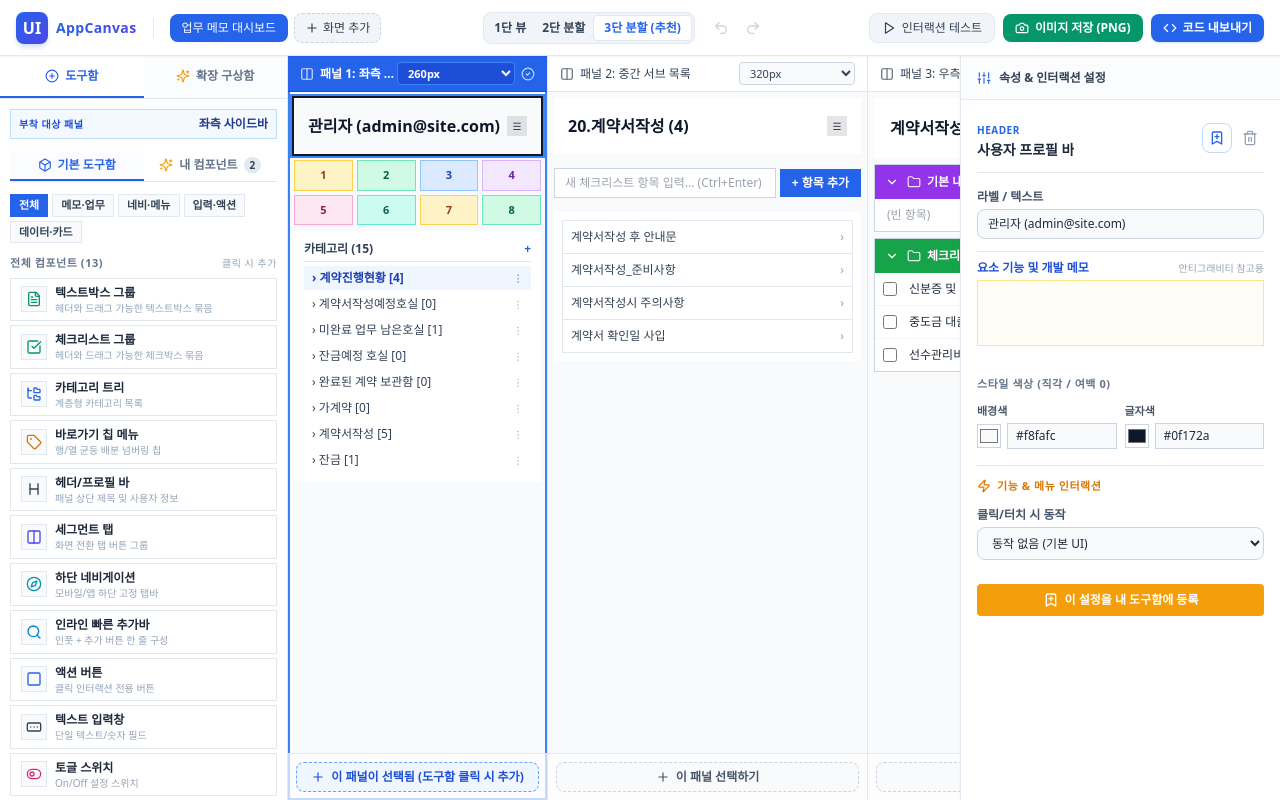
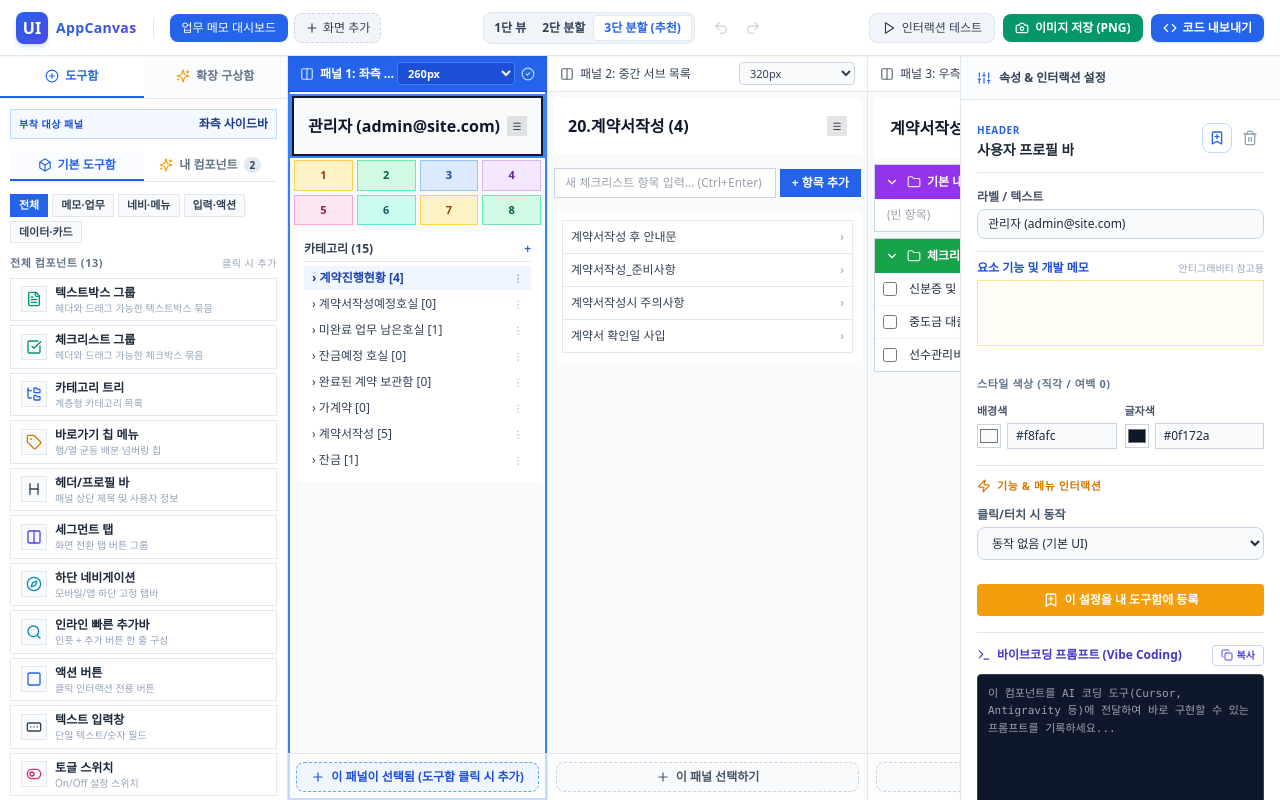
Before and after one commit to smartyoni/front_end_maker, a React (Vite) app: page / in a window 1280 px wide. Built offline with nearby package versions, Linux system fonts and the light colour scheme; a web font is replaced by a local one.

Commit message:
feat: 5번 인스펙터 하단 바이브코딩 프롬프트 영역 추가 (텍스트/체크리스트 자동 채움)

```diff
--- a/src/components/inspector/PropertyInspector.tsx
+++ b/src/components/inspector/PropertyInspector.tsx
@@ -5,6 +5,7 @@ import { StyleSection } from './StyleSection';
 import { ActionSection } from './ActionSection';
 import { Trash2, Sliders, BookmarkPlus } from 'lucide-react';
 import { CustomComponentModal } from '../palette/CustomComponentModal';
+import { VibePromptSection } from './VibePromptSection';
 
 export const PropertyInspector: React.FC = () => {
   const { screens, activeScreenId, selectedComponentId, updateComponent, deleteComponent } = useCanvasStore();
@@ -220,6 +221,9 @@ export const PropertyInspector: React.FC = () => {
         </button>
       </div>
 
+      {/* 바이브코딩 프롬프트 영역 (가장 하단) */}
+      <VibePromptSection component={selectedComponent} onUpdate={handleUpdate} />
+
       {/* 내 컴포넌트 등록 모달 */}
       <CustomComponentModal
         isOpen={isModalOpen}
--- /dev/null
+++ b/src/components/inspector/VibePromptSection.tsx
@@ -0,0 +1,121 @@
+import React, { useState } from 'react';
+import { Copy, Check, Terminal, RotateCcw } from 'lucide-react';
+import { ComponentItem } from '../../types/builder';
+
+interface VibePromptSectionProps {
+  component: ComponentItem;
+  onUpdate: (updates: Partial<ComponentItem>) => void;
+}
+
+const DEFAULT_VIBE_PROMPTS: Record<string, string> = {
+  textGroup: `[React + Tailwind CSS 컴포넌트 구현 프롬프트]
+- 컴포넌트명: 아웃라이너형 텍스트박스 그룹 (TextGroup)
+- 레이아웃 및 기능 스펙:
+  1. 그룹 헤더:
+     - 헤더 바 전체 클릭 시 자식 항목 접기/펼치기(아코디언 토글). 좌측에 화살표(ChevronDown/Right)와 폴더 아이콘, 그룹명 표시.
+     - 그룹명은 더블클릭 또는 우측 3점 메뉴를 통해 인라인 수정 가능.
+     - 헤더 우측 끝에 [+] 버튼(클릭 시 하단에 빈 텍스트박스 행 즉시 추가)과 [⋮] 3점 메뉴 버튼 배치.
+     - 3점 메뉴 클릭 시 [이름 수정], [그룹 삭제], [취소] 드롭다운 노출.
+  2. 자식 텍스트 항목 목록:
+     - 기본 생성 시 빈 텍스트박스 1개가 기본 포함되어 있음.
+     - 각 행을 클릭해 자유롭게 텍스트 입력 및 수정 (placeholder: '(빈 항목)').
+     - 드래그 앤 드롭(HTML5 Drag & Drop)으로 행 순서를 상하로 자유롭게 이동. 별도의 핸들 아이콘 없이 행 자체를 드래그하여 순서 변경.
+     - 각 행 마우스 호버 시 우측에 개별 삭제(✕) 버튼 노출.
+  3. 스타일:
+     - 상단 헤더 배경색(#5ea578 세이지 그린 등 커스텀 테마 색상) 지원.
+     - 슬림한 테두리(border-slate-300)와 컴팩트한 패딩(text-xs) 적용.`,
+
+  checklist: `[React + Tailwind CSS 컴포넌트 구현 프롬프트]
+- 컴포넌트명: 업무용 체크리스트 그룹 (ChecklistGroup)
+- 레이아웃 및 기능 스펙:
+  1. 그룹 헤더:
+     - 헤더 바 전체 클릭 시 하위 체크리스트 접기/펼치기 토글. 좌측에 화살표와 폴더 아이콘, 그룹 타이틀 표시.
+     - 타이틀은 더블클릭 또는 3점 메뉴를 통해 인라인 수정 가능.
+     - 헤더 우측 끝에 [+] 항목 추가 버튼과 [⋮] 메뉴(이름 수정, 그룹 전체 삭제, 취소) 제공.
+  2. 자식 체크리스트 항목:
+     - 각 행은 [체크박스 + 텍스트 입력 필드]로 구성.
+     - 기본 생성 시 빈 체크박스 항목 1개 포함.
+     - 체크박스 클릭 시 토글되며, 완료된 항목은 취소선(line-through) 및 흐린 텍스트 스타일 적용.
+     - 드래그 앤 드롭(HTML5 Drag & Drop)으로 체크 항목 간 상하 순서 이동 지원 (핸들 아이콘 없이 행 자체 드래그).
+     - 각 행 마우스 호버 시 우측에 개별 삭제(✕) 버튼 노출.
+  3. 스타일:
+     - 상단 헤더 배경색(#5ea578 세이지 그린), 테두리 border-slate-300, 텍스트 크기 text-xs 기반의 컴팩트한 비즈니스 툴 스타일.`,
+};
+
+export const VibePromptSection: React.FC<VibePromptSectionProps> = ({
+  component,
+  onUpdate,
+}) => {
+  const [copied, setCopied] = useState(false);
+
+  // textGroup과 checklist는 기본 프롬프트가 존재함. 다른 컴포넌트는 빈 값.
+  const defaultPrompt = DEFAULT_VIBE_PROMPTS[component.type] || '';
+  const currentPrompt =
+    component.vibePrompt !== undefined
+      ? component.vibePrompt
+      : defaultPrompt;
+
+  const handleCopy = () => {
+    if (!currentPrompt.trim()) return;
+    navigator.clipboard.writeText(currentPrompt);
+    setCopied(true);
+    setTimeout(() => setCopied(false), 2000);
+  };
+
+  const handleResetToDefault = () => {
+    if (defaultPrompt) {
+      onUpdate({ vibePrompt: defaultPrompt });
+    } else {
+      onUpdate({ vibePrompt: '' });
+    }
+  };
+
+  return (
+    <div className="pt-3 border-t border-slate-200 space-y-2">
+      <div className="flex items-center justify-between">
+        <label className="text-xs font-bold text-indigo-700 flex items-center gap-1.5">
+          <Terminal className="w-3.5 h-3.5" />
+          <span>바이브코딩 프롬프트 (Vibe Coding)</span>
+        </label>
+        <div className="flex items-center gap-1">
+          {defaultPrompt && (
+            <button
+              type="button"
+              onClick={handleResetToDefault}
+              className="p-1 text-slate-400 hover:text-slate-600 rounded transition"
+              title="기본 추천 프롬프트로 재설정"
+            >
+              <RotateCcw className="w-3 h-3" />
+            </button>
+          )}
+          <button
+            type="button"
+            onClick={handleCopy}
+            className={`flex items-center gap-1 px-2 py-0.5 text-[10px] font-bold rounded border transition ${
+              copied
+                ? 'bg-emerald-50 text-emerald-600 border-emerald-300'
+                : 'bg-white text-indigo-600 border-indigo-200 hover:bg-indigo-50'
+            }`}
+          >
+            {copied ? <Check className="w-3 h-3" /> : <Copy className="w-3 h-3" />}
+            <span>{copied ? '복사됨' : '복사'}</span>
+          </button>
+        </div>
+      </div>
+
+      <div className="relative">
+        <textarea
+          rows={7}
+          value={currentPrompt}
+          onChange={(e) => onUpdate({ vibePrompt: e.target.value })}
+          placeholder="이 컴포넌트를 AI 코딩 도구(Cursor, Antigravity 등)에 전달하여 바로 구현할 수 있는 프롬프트를 기록하세요..."
+          className="w-full p-2.5 bg-slate-900 text-slate-200 border border-slate-700 rounded text-[11px] font-mono leading-relaxed outline-none focus:ring-1 focus:ring-indigo-500 resize-y"
+        />
+      </div>
+
+      <p className="text-[10px] text-slate-400 leading-tight">
+        AI 도구에 그대로 복사·붙여넣기하여 실제 프로덕션 코드로 즉시 생성할 수 있는 프롬프트입니다.
+      </p>
+    </div>
+  );
+};
--- a/src/types/builder.ts
+++ b/src/types/builder.ts
@@ -45,6 +45,7 @@ export interface ComponentItem {
   columns?: number; // 칩 메뉴나 그리드의 열(컬럼) 개수
   rows?: number; // 칩 메뉴나 그리드의 행(로우) 개수
   functionNote?: string; // 각 요소의 상세 기능 및 개발 스펙 메모
+  vibePrompt?: string; // AI 바이브코딩용 코드 생성 프롬프트
   action?: ActionConfig;
   styles?: {
     backgroundColor?: string;
```
